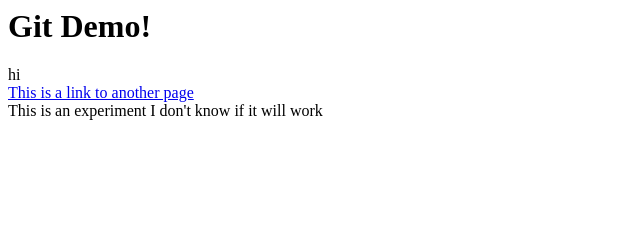
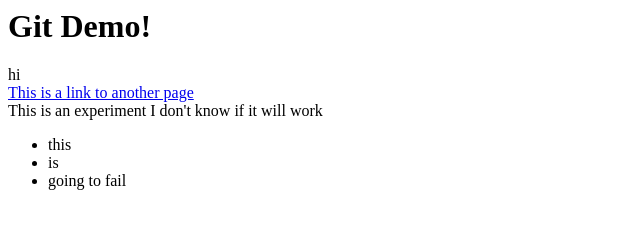
Before and after one commit to CharlesHolbrow/git-demo, a plain HTML site: page index.html in a window 1280 px wide. Shown: the whole page, without its empty margins (0-640 px from the left). Drawn offline with Linux system fonts and the light colour scheme.

Commit message:
Adding unordered list

```diff
--- a/index.html
+++ b/index.html
@@ -7,5 +7,10 @@
         <div>hi</div>
         <a href="other.html">This is a link to another page</a>
         <div>This is an experiment I don't know if it will work</div>
+        <ul>
+            <li>this</li>
+            <li>is</li>
+            <li>going to fail</li>
+        </ul>
     </body>
 </html>
```
